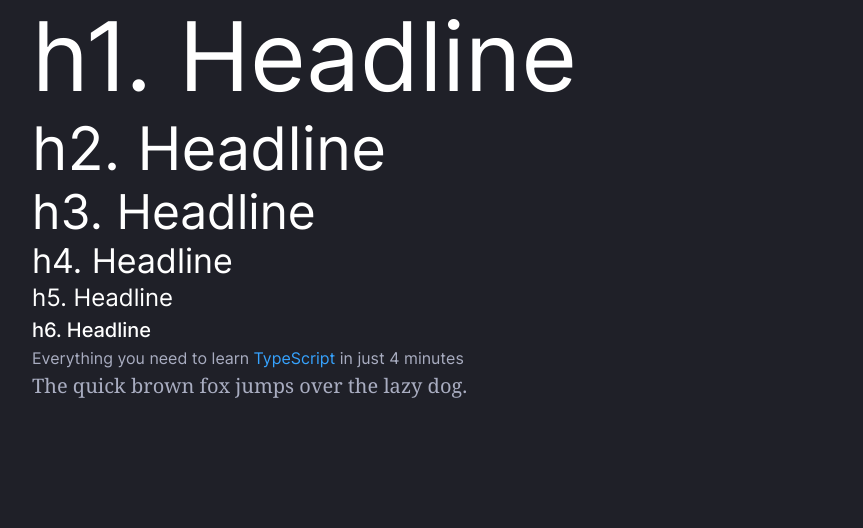
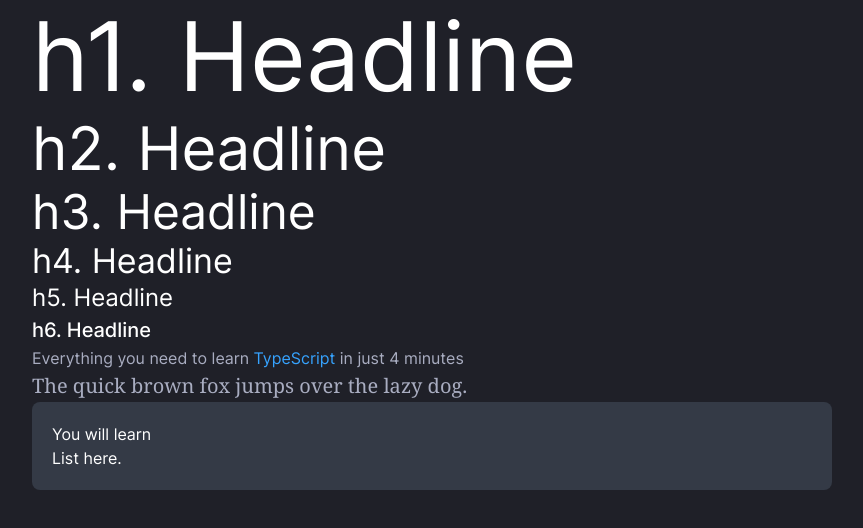
Before and after one commit to helciofranco/helciofranco.com, a Next.js app: page / in a window 1280 px wide. Shown: the top 528 px of the page, without its empty margins (208-1071 px from the left). Built offline with nearby package versions, Linux system fonts and the light colour scheme.

Commit message:
feat: add card component

```diff
--- /dev/null
+++ b/src/components/Card/index.ts
@@ -0,0 +1,9 @@
+import { styled } from '@libs/stitches';
+
+const Card = styled('div', {
+  backgroundColor: '$backgroundSecondary',
+  borderRadius: '$lg',
+  padding: '$space9',
+});
+
+export default Card;
--- a/src/libs/stitches/colors.ts
+++ b/src/libs/stitches/colors.ts
@@ -1,6 +1,7 @@
 const colors = {
   // backgrounds
   backgroundPrimary: '#1f2028',
+  backgroundSecondary: 'rgb(52, 58, 70)',
 
   // text
   textPrimary: '#fff',
--- a/src/libs/stitches/index.ts
+++ b/src/libs/stitches/index.ts
@@ -5,6 +5,7 @@ import fonts from './fonts';
 import fontSizes from './fontSizes';
 import fontWeights from './fontWeights';
 import lineHeights from './lineHeights';
+import radii from './radii';
 import space from './space';
 
 export const {
@@ -23,6 +24,7 @@ export const {
     fontSizes,
     fontWeights,
     lineHeights,
+    radii,
     space,
   },
   media: {
--- /dev/null
+++ b/src/libs/stitches/radii.ts
@@ -0,0 +1,13 @@
+const radii = {
+  none: 0,
+  xs: '0.125rem', // 2px
+  sm: '0.25rem', // 4px
+  md: '0.375rem', // 6px
+  lg: '0.5rem', // 8px
+  xl: '0.75rem', // 12px
+  '2xl': '1rem', // 16px
+  '3xl': '1.5rem', // 24px
+  full: '9999px',
+};
+
+export default radii;
--- a/src/modules/home/index.tsx
+++ b/src/modules/home/index.tsx
@@ -1,4 +1,5 @@
 import Box from '@components/Box';
+import Card from '@components/Card';
 import Text from '@components/Text';
 
 const Home = () => {
@@ -22,6 +23,11 @@ const Home = () => {
       <Text color="secondary" variant="h6" serif>
         The quick brown fox jumps over the lazy dog.
       </Text>
+
+      <Card>
+        <Text>You will learn</Text>
+        <Text>List here.</Text>
+      </Card>
     </Box>
   );
 };
```
